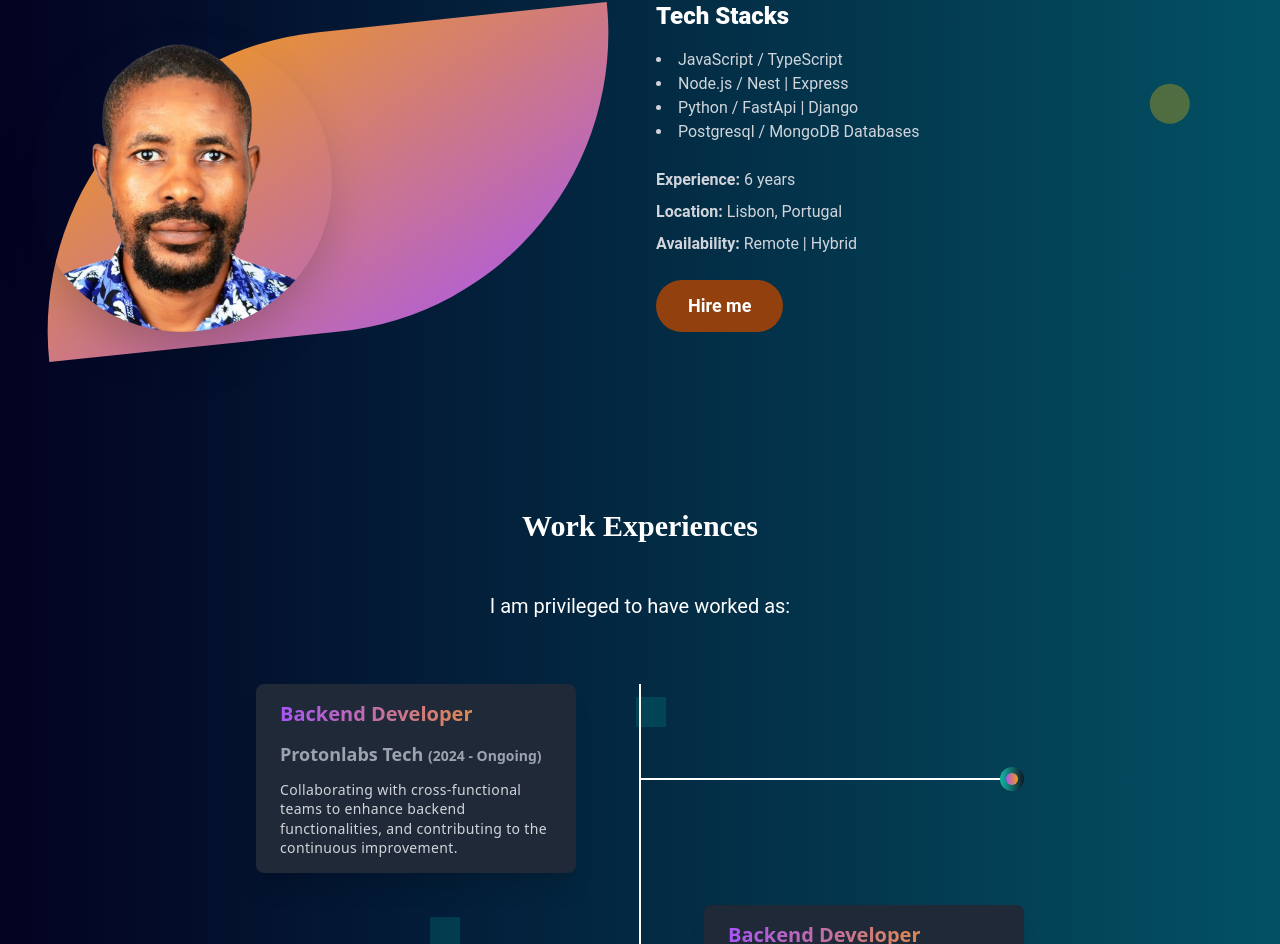
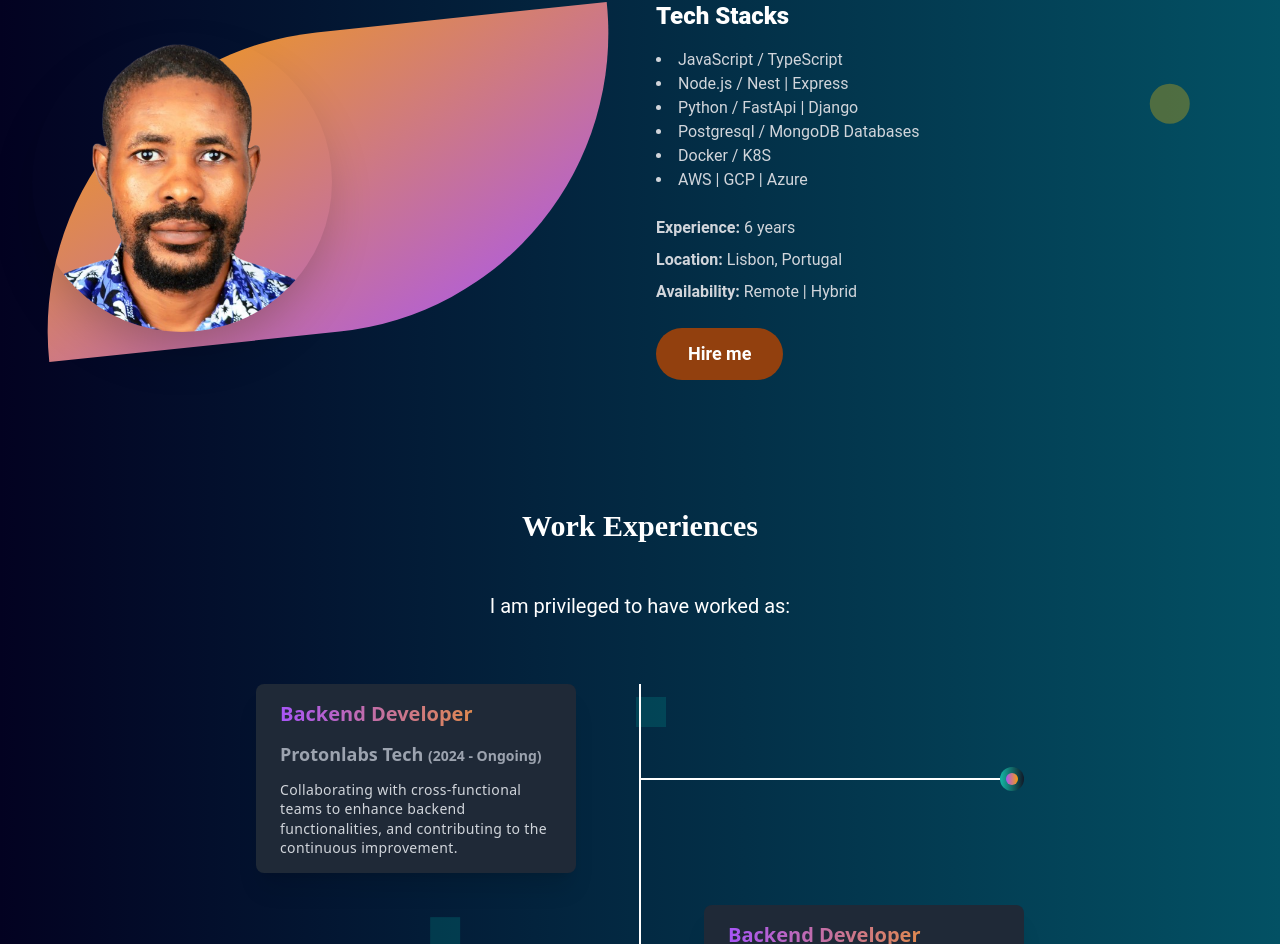
Before and after one commit to BisiOlaYemi/Yemi, a React (Create React App) app: page / in a window 1280 px wide. Shown: the part 1252-2196 px from the top of the page. Built offline with nearby package versions, Linux system fonts and the light colour scheme.

Commit message:
New changes to resume

```diff
--- a/src/components/DeveloperProfile.jsx
+++ b/src/components/DeveloperProfile.jsx
@@ -89,6 +89,8 @@ export default function DeveloperProfile() {
                 <li>Node.js / Nest | Express</li>
                 <li>Python / FastApi | Django</li>
                 <li>Postgresql / MongoDB Databases</li>
+                <li>Docker / K8S</li>
+                <li>AWS | GCP | Azure</li>
               </ul>
             </div>
             <div className="space-y-2 text-gray-300 roboto-regular">
```
